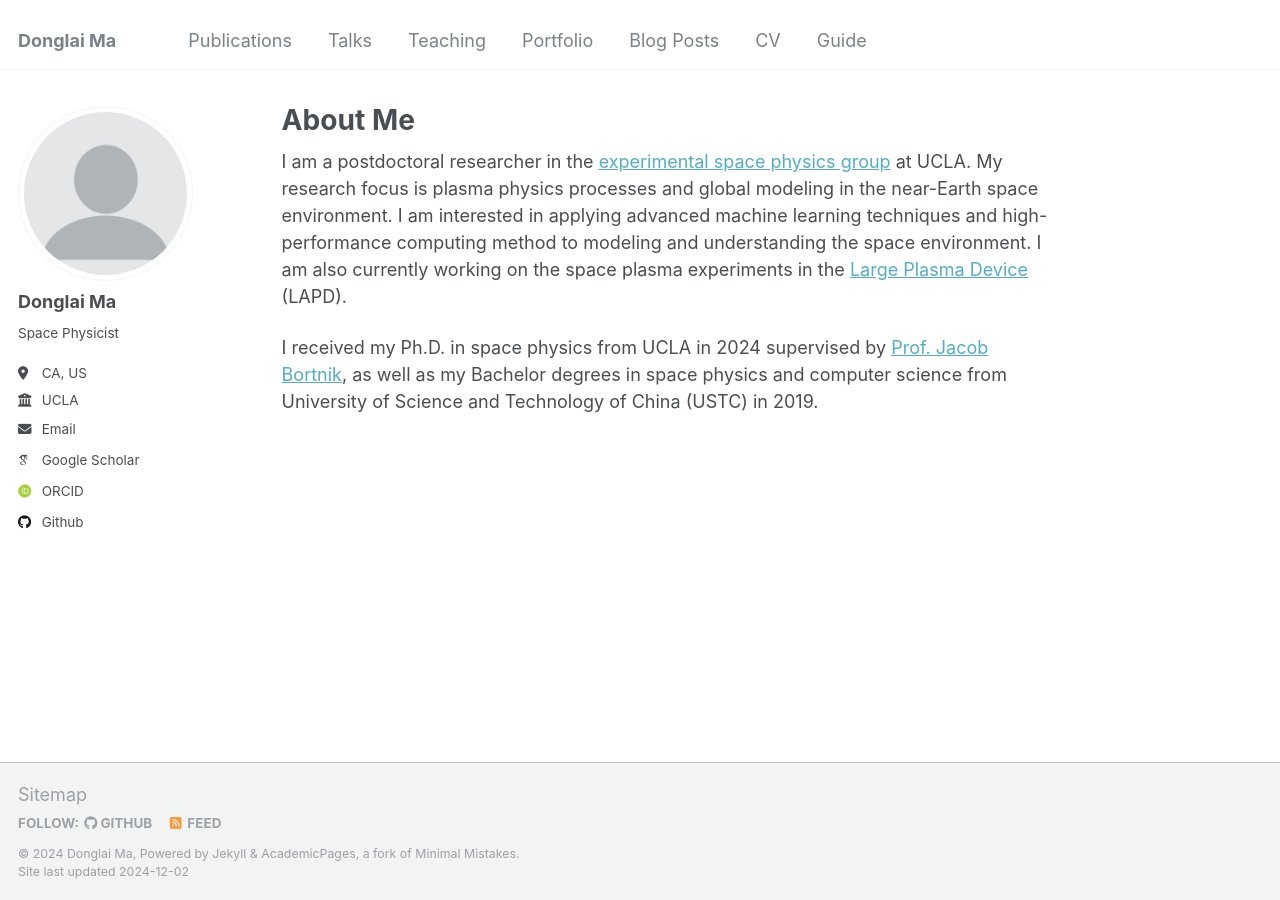
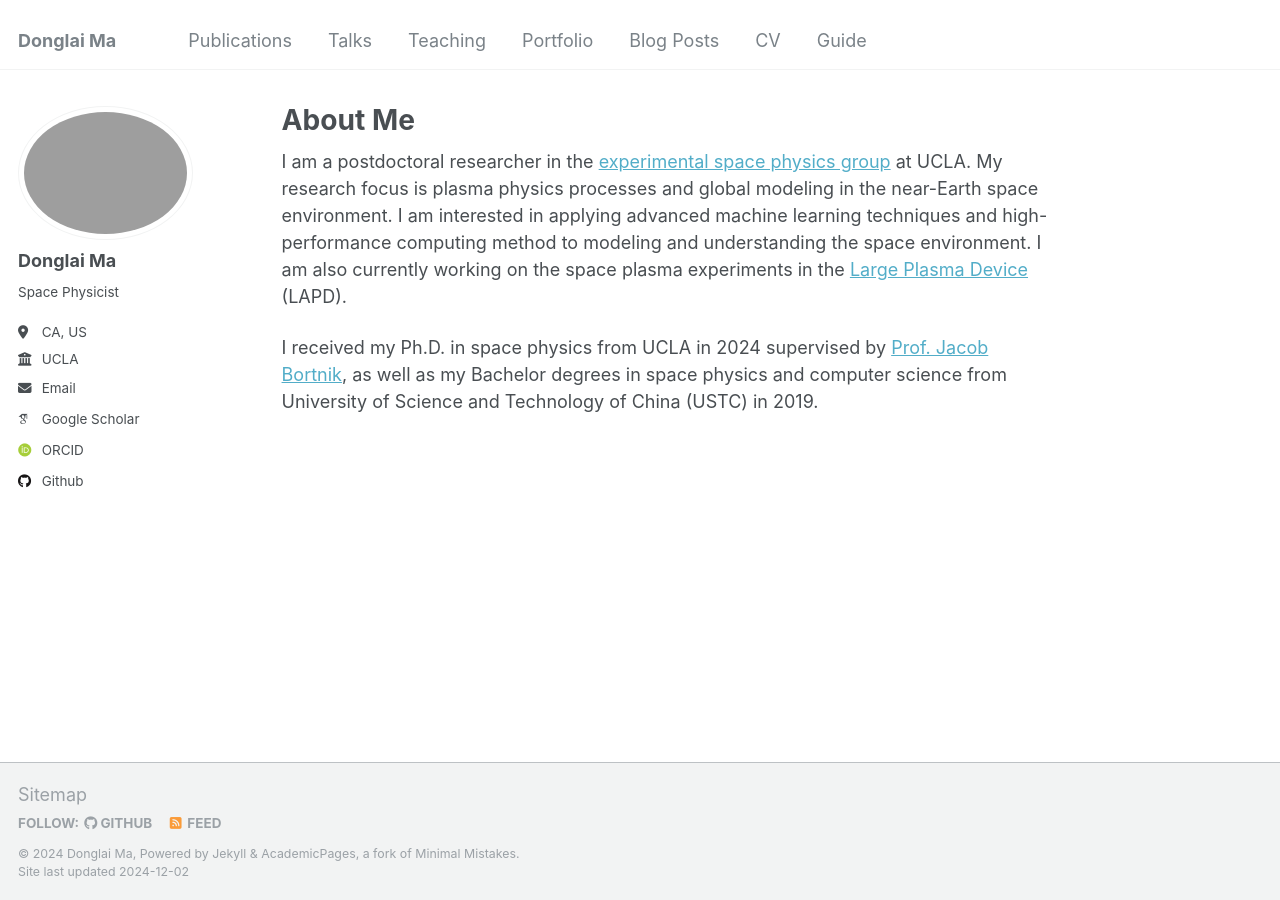
Before and after one commit to donglai96/donglai96.github.io, a Jekyll site: the page built from _pages/about.md, in a window 1280 px wide. Built offline with Jekyll 4.4.1, drawn with Linux system fonts in a browser that asks for light colours; some web fonts are replaced.

Commit message:
Update _config.yml

```diff
--- a/_config.yml
+++ b/_config.yml
@@ -21,7 +21,7 @@ repository               : "https://donglai96.github.io/"
 #               Additional customization can be done by editing /_includes/author-profile.html
 author:
   # Biographic information
-  avatar           : "profile.png"
+  avatar           : "DMA1.png"
   name             : "Donglai Ma"
   pronouns         : # example: "she/her"
   bio              : "Space Physicist"
```
